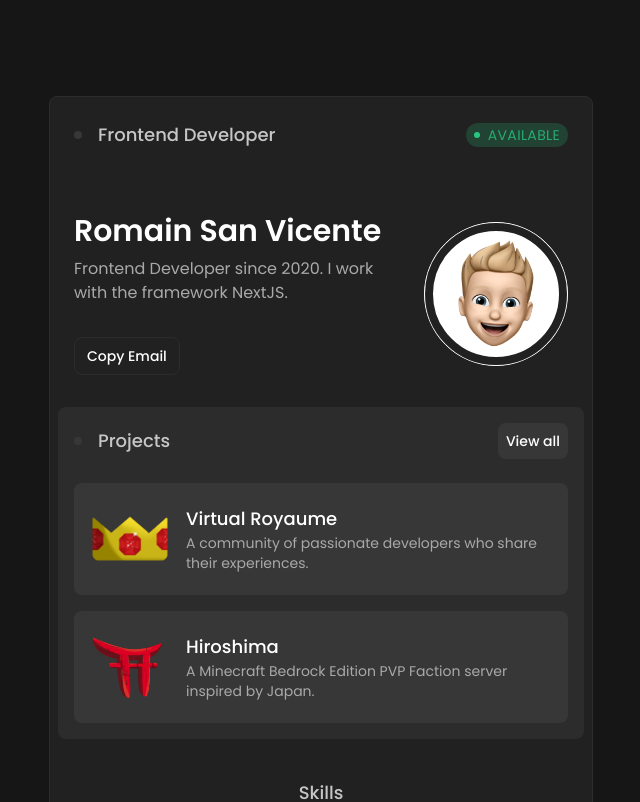
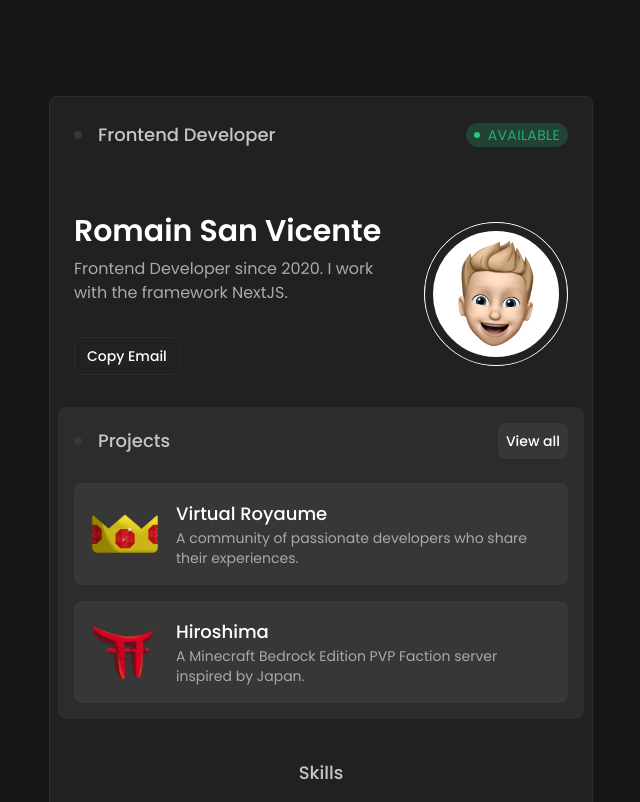
Before and after one commit to RomainSav/Portfolio, a Next.js app: page / in a window 1280 px wide. Shown: the top 802 px of the page, without its empty margins (319-959 px from the left). Built offline with nearby package versions, Linux system fonts and the light colour scheme.

Commit message:
Update projects.section.tsx

```diff
--- a/app/_sections/projects.section.tsx
+++ b/app/_sections/projects.section.tsx
@@ -19,10 +19,10 @@ export const ProjectsSection = (): ReactElement => {
       <div className="grid gap-4 mt-6">
         {projects.map((project) => (
           <div key={project.name} className="flex items-center gap-4 p-4 bg-gray-400 rounded-lg">
-            <Image src={project.logo} alt={project.name} width={80} height={80} />
+            <Image src={project.logo} alt={project.name} width={70} height={70} />
             <div>
               <p className="text-white text-lg font-medium">{project.name}</p>
-              <p className="text-white-200 text-sm">{project.description}</p>
+              <p className="text-white-200 text-sm line-clamp-2">{project.description}</p>
             </div>
           </div>
         ))}
```
